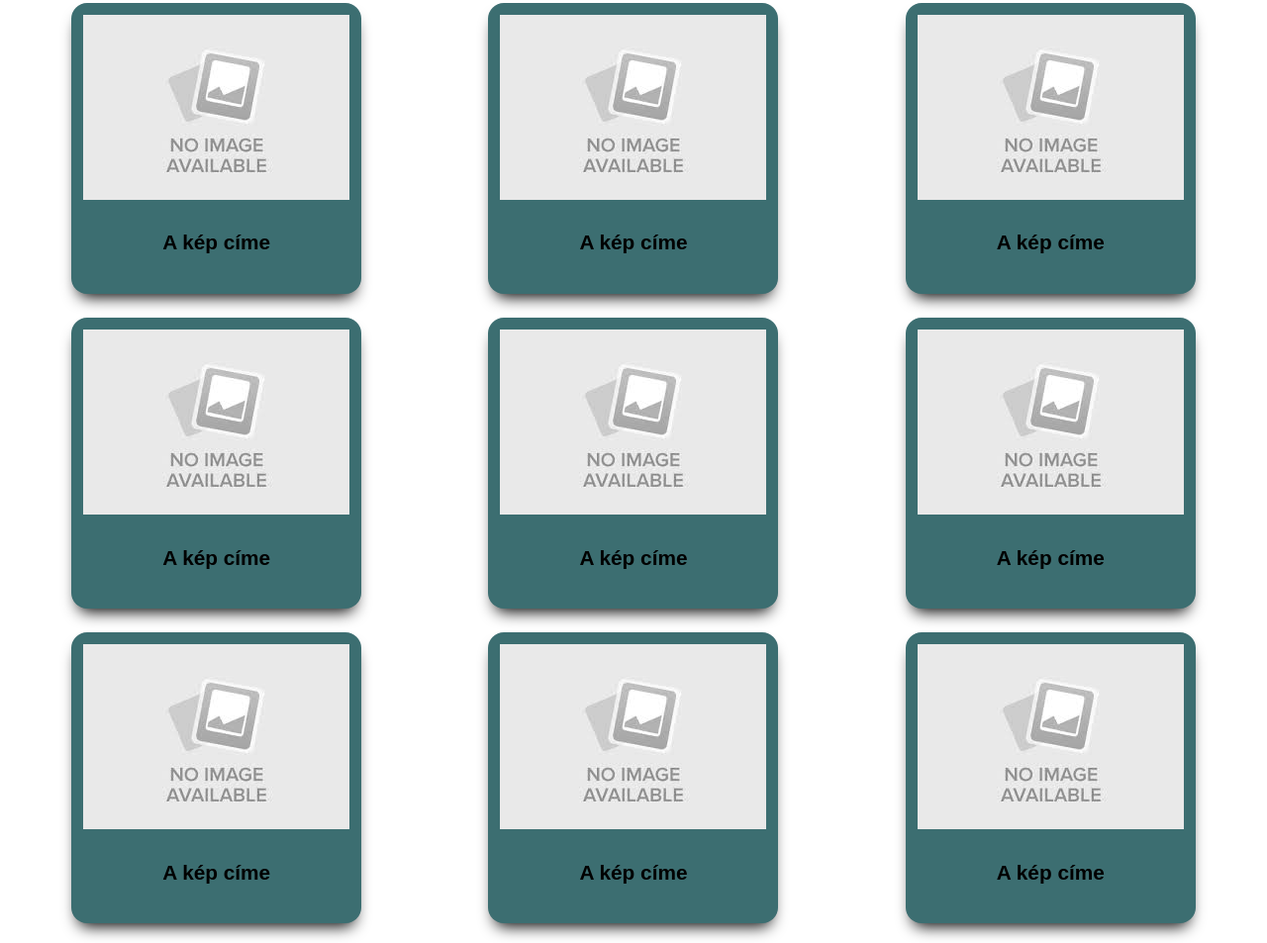
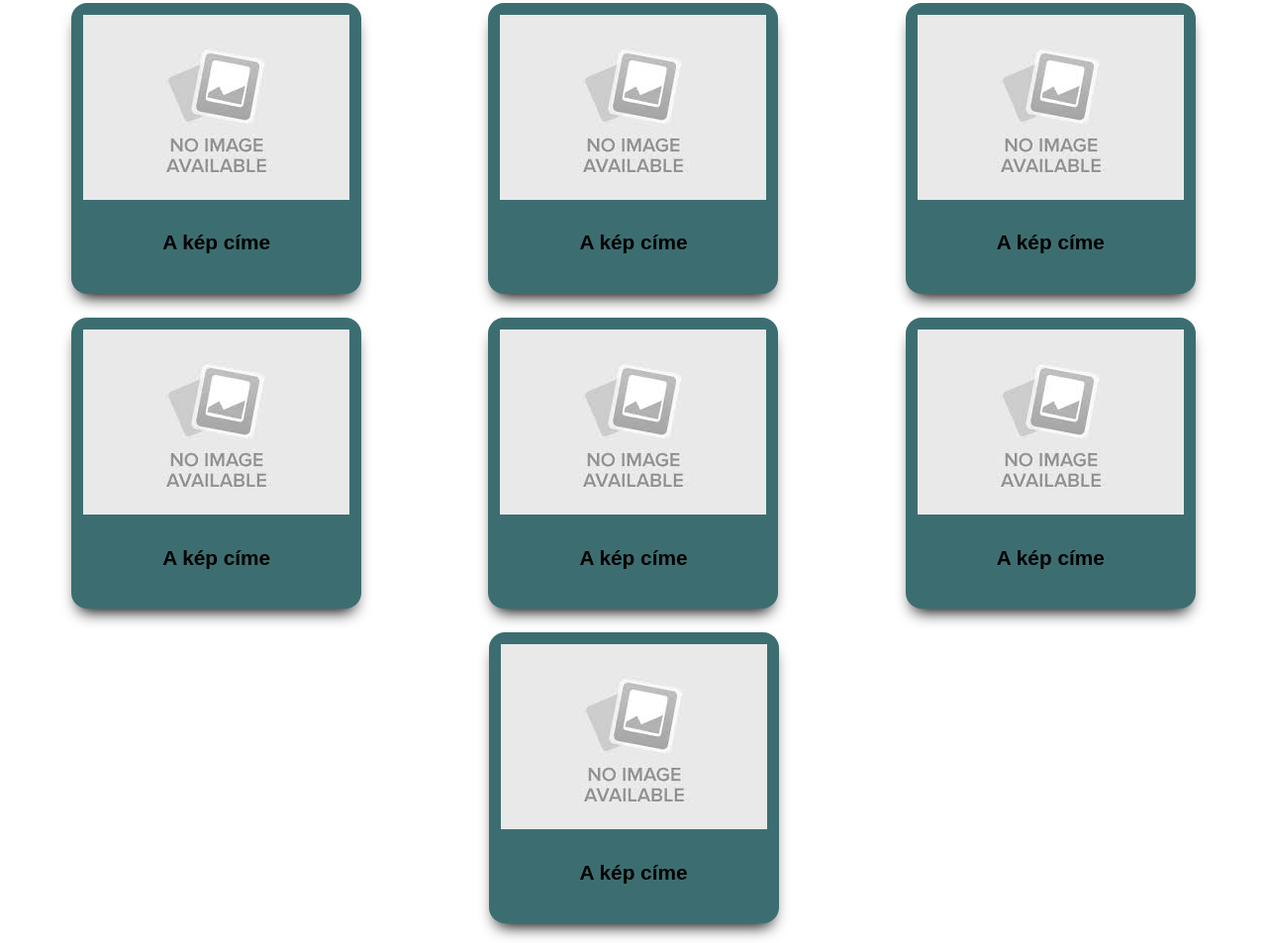
Before and after one commit to Ba1072/batiz_marcell_portfolio, a plain HTML site: page munkaim.html in a window 1280 px wide. Shown: the part 587-1540 px from the top of the page at 99% size. Drawn offline with Linux system fonts and the light colour scheme.

Commit message:
Update munkaim.html

```diff
--- a/munkaim.html
+++ b/munkaim.html
@@ -100,21 +100,7 @@
         <img src="css_mappa/kepek/noimg1.jpg">
         <h4>A kép címe</h4>
       </div>
-       <div class="kartya">
-        <img src="css_mappa/kepek/noimg1.jpg">
-        <h4>A kép címe</h4>
-      </div>
-       <div class="kartya">
-        <img src="css_mappa/kepek/noimg1.jpg">
-        <h4>A kép címe</h4>
-      </div>
     </div>
-
-
-
-
-
-
 
 
   </body>
```
